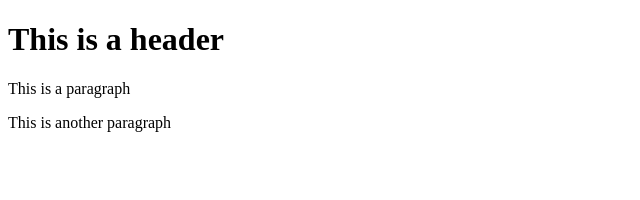
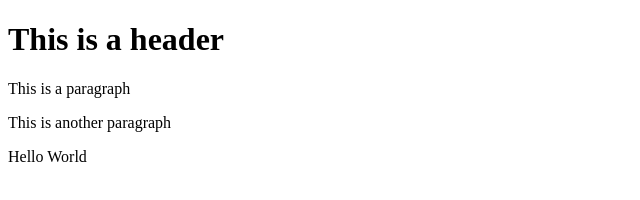
Before and after one commit to Sally-A/git-test, a website: page index.html in a window 1280 px wide. Shown: the whole page, without its empty margins (0-640 px from the left). Drawn offline with Linux system fonts and the light colour scheme.

Commit message:
using NPM

```diff
--- a/index.html
+++ b/index.html
@@ -9,6 +9,7 @@
     <h1>This is a header</h1>
     <p>This is a paragraph</p>
     <p>This is another paragraph</p>
+    <p>Hello World</p>
 
 </body>
 </html>
```
Also changed, not shown: package.json (added, +24 -0 lines), 2 other files.
